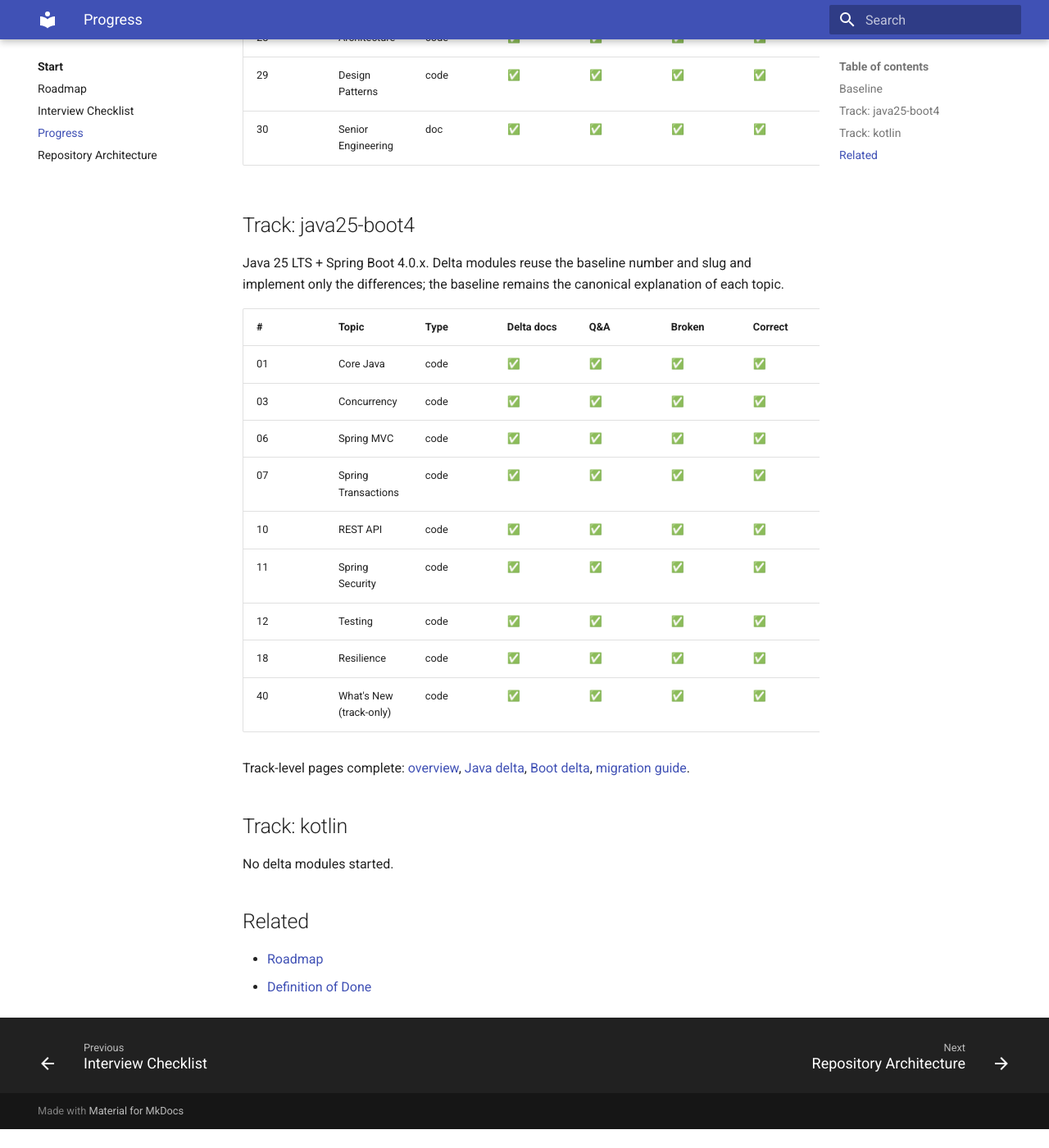
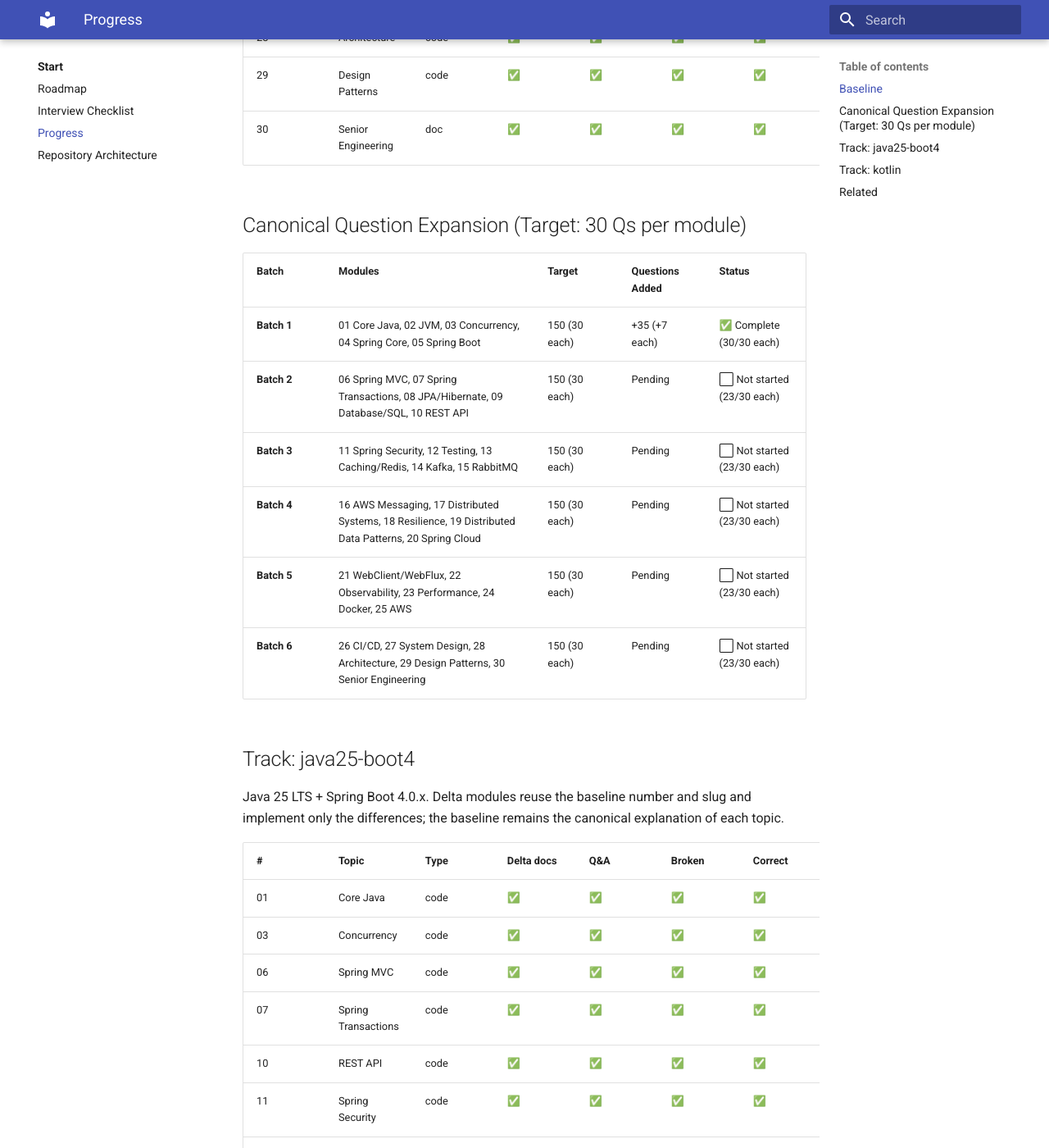
Before and after one commit to nghiango/review-java-knowledge, an MkDocs documentation site: the page built from docs/progress.md, in a window 1280 px wide and 1400 px high, scrolled down 1819 px. Shown: the whole window at 82% size. Built offline with MkDocs 1.6.1 and Material for MkDocs 9.7.7, drawn with Linux system fonts in a browser that asks for light colours; before the commit the page ends 3196 px from its top, so only the background shows below that; some of the changed text lies outside the part shown.

Commit message:
docs(progress): update baseline question counts for batch 1 (modules 01-05)
Reflect completion of Batch 1 canonical question expansion reaching
30 questions each (150 total across Modules 01-05) with cross-module
follow-up links and verified compilable example classes.

Generated with [Devin](https://devin.ai)

Co-Authored-By: Devin <158243242+devin-ai-integration[bot]@users.noreply.github.com>

```diff
--- a/docs/progress.md
+++ b/docs/progress.md
@@ -6,11 +6,11 @@
 
 | # | Topic | Type | Theory | Q&A | Broken | Correct | Tests | Scenario | Docs |
 |---|---|---|---|---|---|---|---|---|---|
-| 01 | Core Java | code | ✅ | ✅ | ✅ | ✅ | ✅ | ✅ | ✅ |
-| 02 | JVM | code | ✅ | ✅ | ✅ | ✅ | ✅ | ✅ | ✅ |
-| 03 | Concurrency | code | ✅ | ✅ | ✅ | ✅ | ✅ | ✅ | ✅ |
-| 04 | Spring Core | code | ✅ | ✅ | ✅ | ✅ | ✅ | ✅ | ✅ |
-| 05 | Spring Boot | code | ✅ | ✅ | ✅ | ✅ | ✅ | ✅ | ✅ |
+| 01 | Core Java | code | ✅ | ✅ (30) | ✅ | ✅ | ✅ | ✅ | ✅ |
+| 02 | JVM | code | ✅ | ✅ (30) | ✅ | ✅ | ✅ | ✅ | ✅ |
+| 03 | Concurrency | code | ✅ | ✅ (30) | ✅ | ✅ | ✅ | ✅ | ✅ |
+| 04 | Spring Core | code | ✅ | ✅ (30) | ✅ | ✅ | ✅ | ✅ | ✅ |
+| 05 | Spring Boot | code | ✅ | ✅ (30) | ✅ | ✅ | ✅ | ✅ | ✅ |
 | 06 | Spring MVC | code | ✅ | ✅ | ✅ | ✅ | ✅ | ✅ | ✅ |
 | 07 | Spring Transactions | code | ✅ | ✅ | ✅ | ✅ | ✅ | ✅ | ✅ |
 | 08 | JPA / Hibernate | code | ✅ | ✅ | ✅ | ✅ | ✅ | ✅ | ✅ |
@@ -36,6 +36,17 @@
 | 28 | Architecture | code | ✅ | ✅ | ✅ | ✅ | ✅ | ✅ | ✅ |
 | 29 | Design Patterns | code | ✅ | ✅ | ✅ | ✅ | ✅ | ✅ | ✅ |
 | 30 | Senior Engineering | doc | ✅ | ✅ | ✅ | ✅ | — | ✅ | ✅ |
+
+## Canonical Question Expansion (Target: 30 Qs per module)
+
+| Batch | Modules | Target | Questions Added | Status |
+|---|---|---|---|---|
+| **Batch 1** | 01 Core Java, 02 JVM, 03 Concurrency, 04 Spring Core, 05 Spring Boot | 150 (30 each) | +35 (+7 each) | ✅ Complete (30/30 each) |
+| **Batch 2** | 06 Spring MVC, 07 Spring Transactions, 08 JPA/Hibernate, 09 Database/SQL, 10 REST API | 150 (30 each) | Pending | ⬜ Not started (23/30 each) |
+| **Batch 3** | 11 Spring Security, 12 Testing, 13 Caching/Redis, 14 Kafka, 15 RabbitMQ | 150 (30 each) | Pending | ⬜ Not started (23/30 each) |
+| **Batch 4** | 16 AWS Messaging, 17 Distributed Systems, 18 Resilience, 19 Distributed Data Patterns, 20 Spring Cloud | 150 (30 each) | Pending | ⬜ Not started (23/30 each) |
+| **Batch 5** | 21 WebClient/WebFlux, 22 Observability, 23 Performance, 24 Docker, 25 AWS | 150 (30 each) | Pending | ⬜ Not started (23/30 each) |
+| **Batch 6** | 26 CI/CD, 27 System Design, 28 Architecture, 29 Design Patterns, 30 Senior Engineering | 150 (30 each) | Pending | ⬜ Not started (23/30 each) |
 
 ## Track: java25-boot4
 
```
